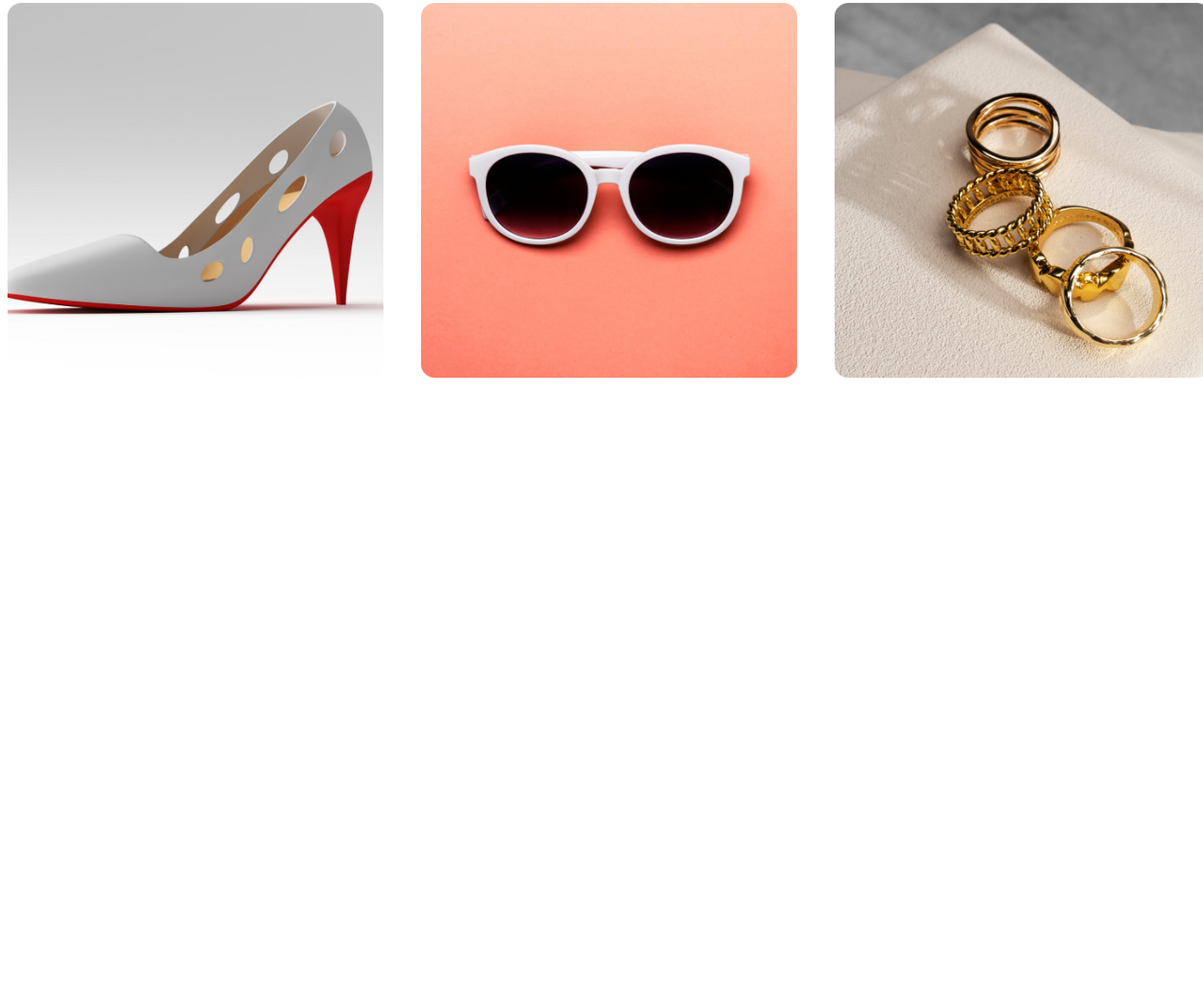
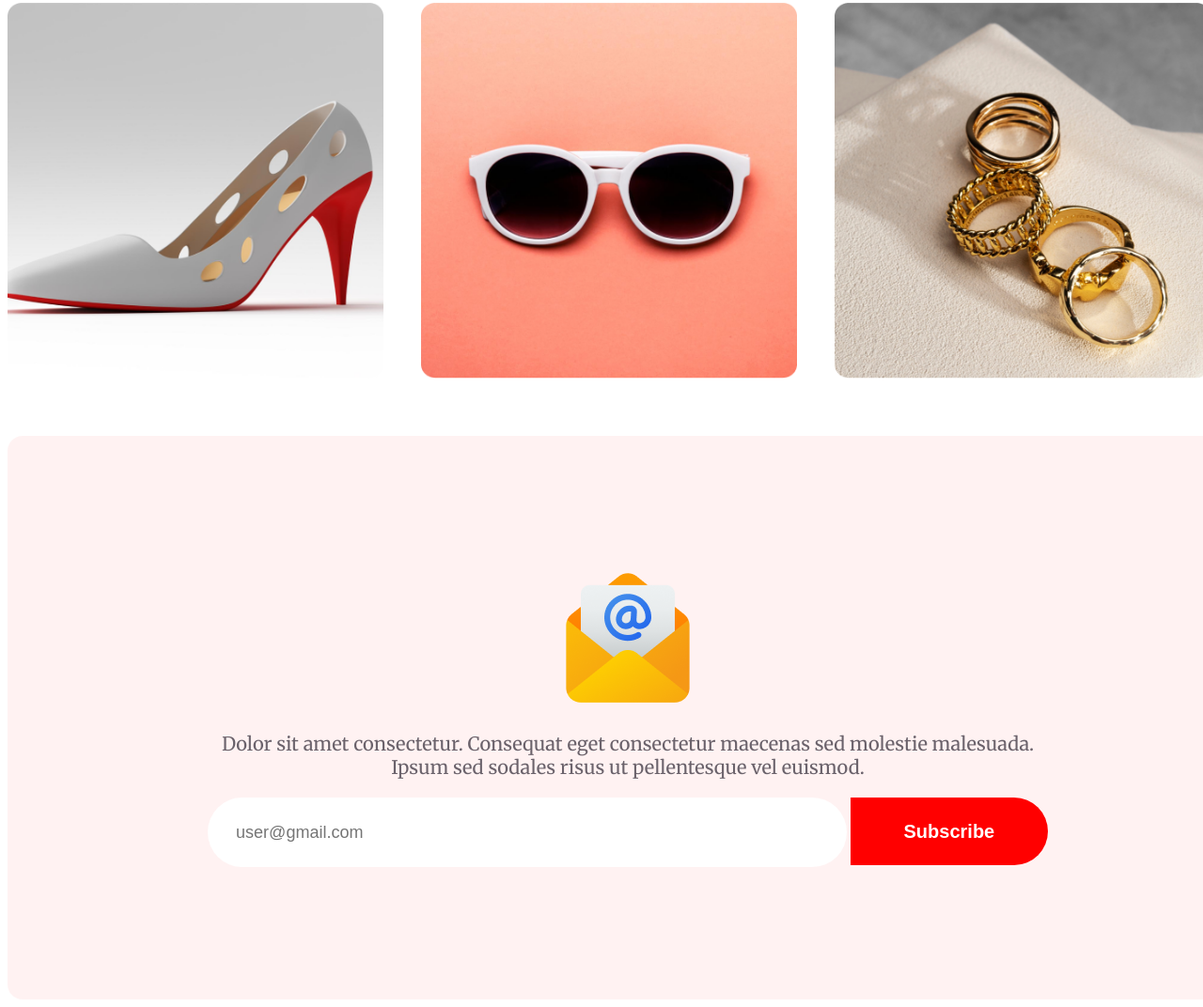
Before and after one commit to shaker-ullah/New-year-a1, a plain HTML site: page index.html in a window 1280 px wide. Shown: the part 4295-5367 px from the top of the page at 94% size. Before the commit the page ends 4722 px from the top, so only its background shows below. Drawn offline with Linux system fonts and the light colour scheme.

Commit message:
subscribe added

```diff
--- a/index.html
+++ b/index.html
@@ -123,6 +123,19 @@
             </div>
 
         </section>
+
+        <!-- Subscribe section  -->
+
+        <section class="banner-h-w hotel-container sub-container">
+            <div class="sub-info">
+                <div>
+                    <img src="images/Group-61.png" alt="">
+                    <p class="sub-description">Dolor sit amet consectetur. Consequat eget consectetur maecenas sed molestie malesuada. Ipsum sed sodales risus ut pellentesque vel euismod. </p>
+                </div>
+                <input class="email-field" placeholder="user@gmail.com" type="text">
+                <input class="btn-input" type="button" value="Subscribe">
+            </div>
+        </section>
     </main>
 
 </body>
--- a/styels/styels.css
+++ b/styels/styels.css
@@ -236,12 +236,15 @@ span {
     font-size: 20px;
     font-style: normal;
     font-weight: 400;
-    width: 896px;;
+    width: 896px;
+    ;
 }
 
 .awesome-img {
     display: grid;
     grid-template-columns: repeat(3, 1fr);
+    margin-bottom: 100px;
+
 
 }
 
@@ -251,3 +254,49 @@ span {
     margin-bottom: 20px;
 
 }
+
+/* Subscribe Section styles  */
+.sub-container {
+    border-radius: 16px;
+    background: rgba(255, 0, 0, 0.05);
+    margin-top: 500px;
+}
+
+.sub-info {
+    text-align: center;
+}
+
+.sub-description {
+    width: 896px;
+    color: rgba(7, 2, 17, 0.60);
+    text-align: center;
+    font-size: 20px;
+    font-weight: 400;
+
+}
+
+.email-field {
+    width: 648px;
+    height: 72px;
+    border-radius: 50px;
+    background: #FFF;
+    border: none;
+    margin-right: 0px;
+    color: rgba(7, 2, 17, 0.30);
+    font-size: 18px;
+    font-style: normal;
+    font-weight: 400;
+padding-left: 30px;
+}
+
+.btn-input {
+    width: 210px;
+    height: 72px;
+    border-radius: 0px 50px 50px 0px;
+    background: #F00;
+    color: #FFF;
+    text-align: center;
+    font-size: 20px;
+    font-weight: 600;
+    border: none;
+}
```
Also changed, not shown: images/Group-61.png (renamed from images/Group 61.png).
